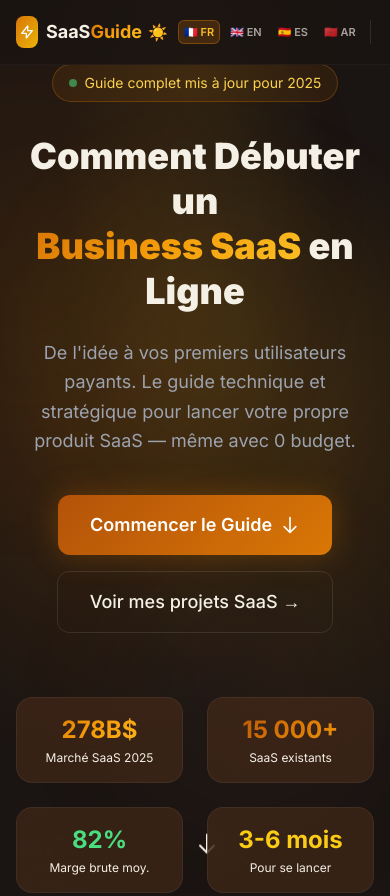
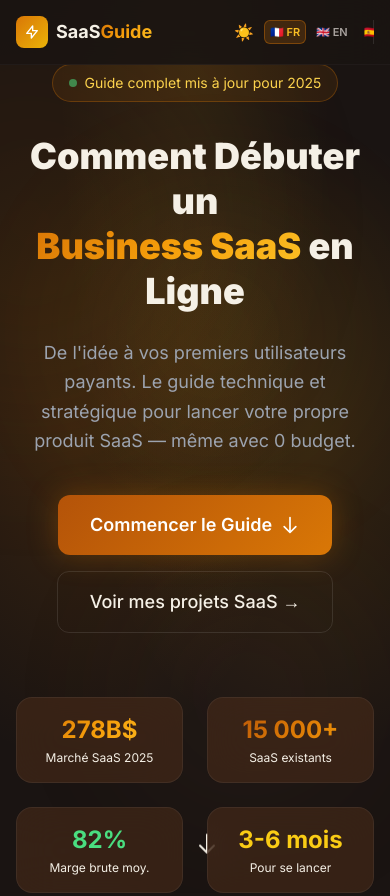
Before and after one commit to ucfzem/saas-guide, a plain HTML site: page index.html in a window 390 px wide. Shown: the top 896 px of the page. Drawn offline with nearby package versions, Linux system fonts and the light colour scheme.

Commit message:
fix: nav lang-bar max-width 140px, glass-card overflow-wrap:anywhere, mobile 110px

```diff
--- a/index.html
+++ b/index.html
@@ -90,12 +90,29 @@
         .lang-btn { padding: 4px 8px; border-radius: 6px; font-size: 12px; font-weight: 600; cursor: pointer; transition: all 0.2s ease; background: transparent; border: 1px solid transparent; color: #a8a29e; white-space: nowrap; }
         .lang-btn:hover { color: #fbbf24; }
         .lang-btn.active { background: rgba(217,119,6,0.2); border-color: rgba(217,119,6,0.4); color: #fbbf24; }
-        @media (max-width: 480px) {
+        .nav-right { min-width: 0; flex-shrink: 1; }
+        .lang-bar-wrap {
+            overflow-x: auto;
+            -webkit-overflow-scrolling: touch;
+            scrollbar-width: none;
+            min-width: 0;
+            flex-shrink: 1;
+            max-width: 140px;
+        }
+        .lang-bar-wrap::-webkit-scrollbar { display: none; }
+        .glass-card, .glass-card *,
+        .saas-card, .saas-card * {
+            min-width: 0 !important;
+            max-width: 100% !important;
+            overflow-wrap: anywhere !important;
+            word-break: break-word !important;
+        }
+        @media (max-width: 420px) {
             .lang-btn { padding: 3px 5px; font-size: 11px; }
             .nav-right { gap: 2px; }
+            .lang-bar-wrap { max-width: 110px; }
+            a[data-i18n="nav_saas"] { padding-left: 6px !important; padding-right: 6px !important; }
         }
-        .scrollbar-none { -ms-overflow-style: none; scrollbar-width: none; }
-        .scrollbar-none::-webkit-scrollbar { display: none; }
         [data-i18n] { transition: opacity 0.15s ease; }
         .theme-toggle { cursor: pointer; padding: 6px; border-radius: 8px; transition: all 0.2s; color: #a8a29e; background: transparent; border: none; font-size: 16px; }
         .theme-toggle:hover { color: #fbbf24; background: rgba(217,119,6,0.1); }
@@ -445,7 +462,7 @@ function toggleTheme() {
             </div>
             <div class="flex items-center gap-1 sm:gap-2 shrink min-w-0">
                 <button onclick="toggleTheme()" class="theme-toggle shrink-0" title="Toggle theme">☀️</button>
-                <div class="flex items-center gap-2 sm:gap-3 overflow-x-auto -webkit-overflow-scrolling:touch scrollbar-none flex-nowrap max-w-[55vw] sm:max-w-none" style="scrollbar-width:none">
+                <div class="lang-bar-wrap flex items-center gap-2 sm:gap-3 flex-nowrap">
                     <div class="flex items-center gap-1 sm:gap-2 shrink-0 border-r border-white/10 pr-2 sm:pr-3">
                         <button data-lang="fr" onclick="setLang('fr')" class="lang-btn active shrink-0">🇫🇷 FR</button>
                         <button data-lang="en" onclick="setLang('en')" class="lang-btn shrink-0">🇬🇧 EN</button>
```
